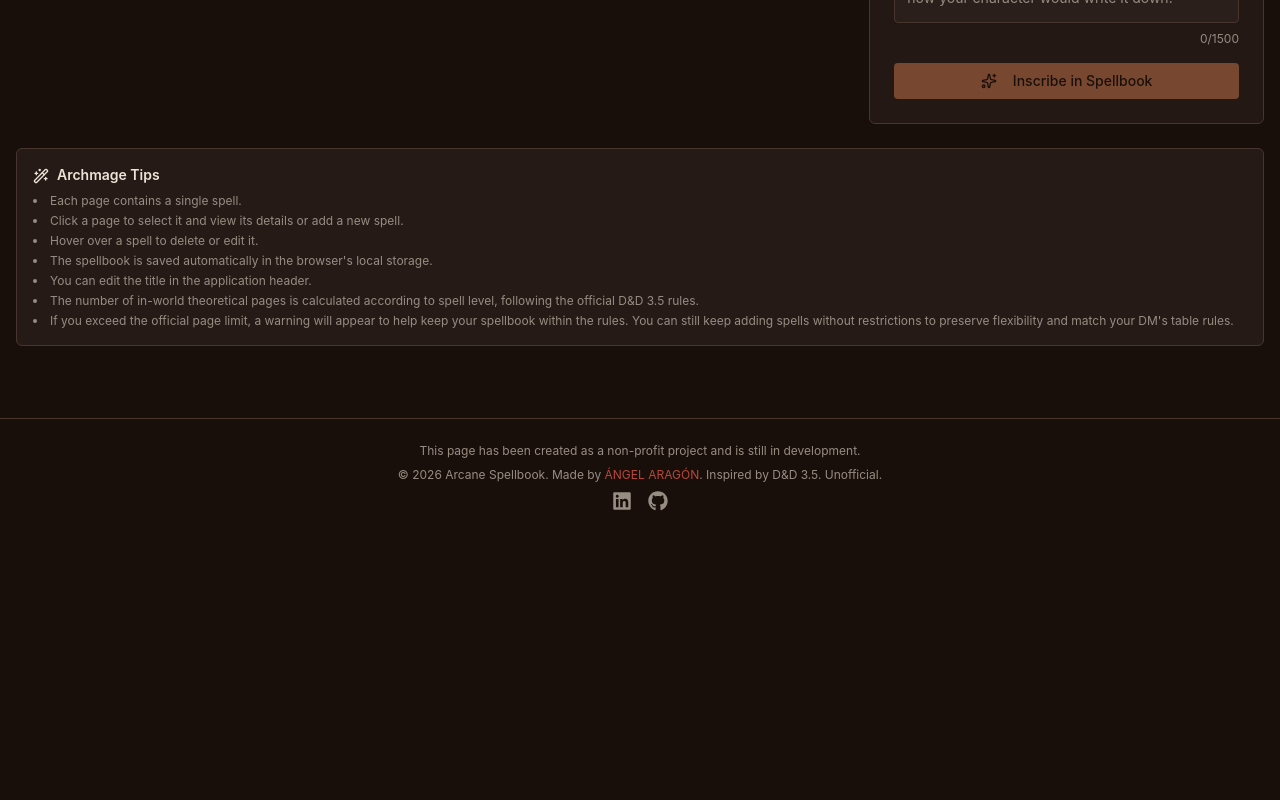
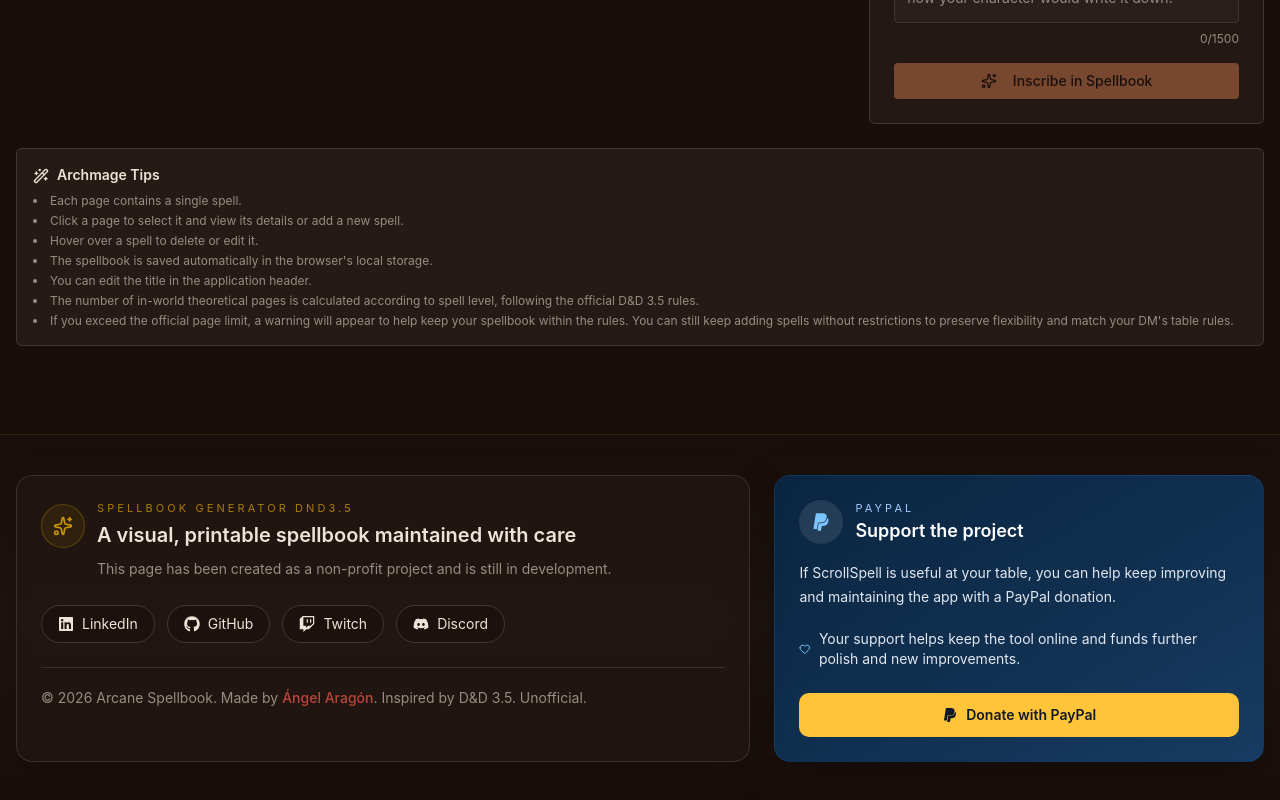
Before and after one commit to Algol95/ScrollSpell-DnD3.5, a React (Vite) app: page / in a window 1280 px wide. Shown: the part 841-1641 px from the top of the page. Before the commit the page ends 1380 px from the top, so only its background shows below. Built offline with nearby package versions, Linux system fonts and the light colour scheme; a web font is replaced by a local one.

Commit message:
feat: rediseñar el componente Footer con nuevos estilos y enlaces a redes sociales; agregar soporte para donaciones a través de PayPal y actualizar traducciones en los archivos de localización

```diff
--- a/src/components/Footer.tsx
+++ b/src/components/Footer.tsx
@@ -1,53 +1,154 @@
-import { FaGithub, FaLinkedin, FaGlobe } from "react-icons/fa";
+import { Heart, Sparkles } from "lucide-react";
+import {
+  FaDiscord,
+  FaGithub,
+  FaGlobe,
+  FaLinkedin,
+  FaPaypal,
+  FaTwitch,
+} from "react-icons/fa";
 import { useTranslation } from "../i18n-utils";
+
+const PAYPAL_DONATION_URL =
+  "https://www.paypal.com/donate/?hosted_button_id=QJN5GC68D6S2C";
 
 export function Footer() {
   const { messages } = useTranslation();
+  const hasPaypalLink = PAYPAL_DONATION_URL.trim().length > 0;
 
   return (
-    <footer className="w-full py-6 mt-10 text-center text-xs text-muted-foreground border-t border-border bg-background/80 flex flex-col items-center gap-2">
-      <p>{messages.footer.disclaimer}</p>
-      <p>
-        &copy; {new Date().getFullYear()} {messages.header.defaultTitle}.{" "}
-        {messages.footer.madeByPrefix}{" "}
+    <footer className="mt-14 border-t border-gold/15 bg-linear-to-b from-background via-card/60 to-background">
+      <div className="max-w-7xl mx-auto px-4 py-10">
+        <div className="grid gap-6 lg:grid-cols-[minmax(0,1.2fr)_minmax(320px,0.8fr)] lg:items-stretch">
+          <section className="rounded-2xl border border-border/80 bg-card/70 backdrop-blur-sm p-6 shadow-[0_12px_40px_rgba(0,0,0,0.18)]">
+            <div className="flex items-start gap-3">
+              <div className="mt-1 flex h-11 w-11 shrink-0 items-center justify-center rounded-full border border-gold/30 bg-gold/10 text-gold">
+                <Sparkles className="h-5 w-5" />
+              </div>
+              <div className="min-w-0">
+                <p className="text-[11px] uppercase tracking-[0.28em] text-gold/80">
+                  {messages.meta.appName}
+                </p>
+                <h3 className="mt-1 text-lg font-semibold text-foreground sm:text-xl">
+                  {messages.footer.projectTitle}
+                </h3>
+                <p className="mt-2 max-w-2xl text-sm leading-6 text-muted-foreground">
+                  {messages.footer.disclaimer}
+                </p>
+              </div>
+            </div>
+
+            <div className="mt-6 flex flex-wrap items-center gap-3">
               <a
                 href="https://www.linkedin.com/in/angel-dev-aragon"
                 target="_blank"
                 rel="noopener noreferrer"
-          className="hover:text-gold transition-colors text-accent uppercase"
+                className="inline-flex items-center gap-2 rounded-full border border-border bg-background/60 px-4 py-2 text-sm text-foreground transition hover:border-gold/40 hover:text-gold"
+                aria-label={messages.footer.linkedin}
+              >
+                <FaLinkedin className="h-4 w-4" />
+                <span>{messages.footer.linkedin}</span>
+              </a>
+              <a
+                href="https://github.com/Algol95"
+                target="_blank"
+                rel="noopener noreferrer"
+                className="inline-flex items-center gap-2 rounded-full border border-border bg-background/60 px-4 py-2 text-sm text-foreground transition hover:border-gold/40 hover:text-gold"
+                aria-label={messages.footer.github}
+              >
+                <FaGithub className="h-4 w-4" />
+                <span>{messages.footer.github}</span>
+              </a>
+              <a
+                href="https://www.twitch.tv/gayspervt"
+                target="_blank"
+                rel="noopener noreferrer"
+                className="inline-flex items-center gap-2 rounded-full border border-border bg-background/60 px-4 py-2 text-sm text-foreground transition hover:border-gold/40 hover:text-gold"
+                aria-label={messages.footer.twitch}
+              >
+                <FaTwitch className="h-4 w-4" />
+                <span>{messages.footer.twitch}</span>
+              </a>
+              <a
+                href="https://discord.gg/a4pFwRxcPx"
+                target="_blank"
+                rel="noopener noreferrer"
+                className="inline-flex items-center gap-2 rounded-full border border-border bg-background/60 px-4 py-2 text-sm text-foreground transition hover:border-gold/40 hover:text-gold"
+                aria-label={messages.footer.discord}
+              >
+                <FaDiscord className="h-4 w-4" />
+                <span>{messages.footer.discord}</span>
+              </a>
+              <a
+                href="#"
+                target="_blank"
+                rel="noopener noreferrer"
+                className="hidden items-center gap-2 rounded-full border border-border bg-background/60 px-4 py-2 text-sm text-foreground transition hover:border-gold/40 hover:text-gold"
+                aria-label={messages.footer.portfolio}
+              >
+                <FaGlobe className="h-4 w-4" />
+                <span>{messages.footer.portfolio}</span>
+              </a>
+            </div>
+
+            <div className="mt-6 border-t border-border/80 pt-5 text-sm text-muted-foreground">
+              <p>
+                &copy; {new Date().getFullYear()} {messages.header.defaultTitle}
+                . {messages.footer.madeByPrefix}{" "}
+                <a
+                  href="https://www.linkedin.com/in/angel-dev-aragon"
+                  target="_blank"
+                  rel="noopener noreferrer"
+                  className="font-medium text-accent transition hover:text-gold"
                 >
                   Ángel Aragón
                 </a>
                 . {messages.footer.inspiredBy}
               </p>
-      <div className="flex items-center gap-4 justify-center mb-1">
+            </div>
+          </section>
+
+          <aside className="rounded-2xl border border-[#1b4f9c]/25 bg-linear-to-br from-[#0a2540] via-[#102f4f] to-[#183b63] p-6 text-white shadow-[0_14px_45px_rgba(0,0,0,0.25)]">
+            <div className="flex items-center gap-3">
+              <div className="flex h-11 w-11 items-center justify-center rounded-full bg-white/10 text-[#7cc5ff]">
+                <FaPaypal className="h-5 w-5" />
+              </div>
+              <div>
+                <p className="text-[11px] uppercase tracking-[0.28em] text-[#9fcbff]">
+                  PayPal
+                </p>
+                <h3 className="text-lg font-semibold">
+                  {messages.footer.donateTitle}
+                </h3>
+              </div>
+            </div>
+
+            <p className="mt-4 text-sm leading-6 text-slate-200">
+              {messages.footer.donateDescription}
+            </p>
+
+            <div className="mt-5 flex items-center gap-2 text-sm text-slate-200">
+              <Heart className="h-4 w-4 text-[#7cc5ff]" />
+              <span>{messages.footer.donateHint}</span>
+            </div>
+
+            {hasPaypalLink ? (
               <a
-          href="https://www.linkedin.com/in/angel-dev-aragon"
+                href={PAYPAL_DONATION_URL}
                 target="_blank"
                 rel="noopener noreferrer"
-          className="hover:text-gold transition-colors"
-          aria-label={messages.footer.linkedin}
+                className="mt-6 inline-flex w-full items-center justify-center gap-2 rounded-xl bg-[#ffc439] px-4 py-3 text-sm font-semibold text-[#111827] transition hover:bg-[#ffcf5a]"
               >
-          <FaLinkedin className="h-5 w-5" />
+                <FaPaypal className="h-4 w-4" />
+                <span>{messages.footer.donateAction}</span>
               </a>
-        <a
-          href="https://github.com/Algol95"
-          target="_blank"
-          rel="noopener noreferrer"
-          className="hover:text-gold transition-colors"
-          aria-label={messages.footer.github}
-        >
-          <FaGithub className="h-5 w-5" />
-        </a>
-        <a
-          href="#"
-          target="_blank"
-          rel="noopener noreferrer"
-          className="hover:text-gold transition-colors hidden"
-          aria-label={messages.footer.portfolio}
-        >
-          <FaGlobe className="h-5 w-5" />
-        </a>
+            ) : (
+              <div className="mt-6 rounded-xl border border-white/15 bg-white/8 px-4 py-3 text-sm text-slate-200">
+                {messages.footer.donatePending}
+              </div>
+            )}
+          </aside>
+        </div>
       </div>
     </footer>
   );
--- a/src/components/ui/Button.tsx
+++ b/src/components/ui/Button.tsx
@@ -50,9 +50,6 @@ export interface ButtonProps
  * Componente Button que utiliza las variantes definidas en buttonVariants para renderizar un botón estilizado con Tailwind CSS.
  */
 export function Button({ className, variant, size, ...props }: ButtonProps) {
-  React.useEffect(() => {
-    console.log("[Button] Renderizado con props:", { ...props, variant, size });
-  }, []);
   return (
     <button
       type="button"
--- a/src/locales/en.json
+++ b/src/locales/en.json
@@ -75,12 +75,20 @@
     "wizardNotes": "Wizard Notes"
   },
   "footer": {
+    "projectTitle": "A visual, printable spellbook maintained with care",
     "disclaimer": "This page has been created as a non-profit project and is still in development.",
     "madeByPrefix": "Made by",
     "inspiredBy": "Inspired by D&D 3.5. Unofficial.",
     "linkedin": "LinkedIn",
     "github": "GitHub",
-    "portfolio": "Portfolio"
+    "twitch": "Twitch",
+    "discord": "Discord",
+    "portfolio": "Portfolio",
+    "donateTitle": "Support the project",
+    "donateDescription": "If ScrollSpell is useful at your table, you can help keep improving and maintaining the app with a PayPal donation.",
+    "donateHint": "Your support helps keep the tool online and funds further polish and new improvements.",
+    "donateAction": "Donate with PayPal",
+    "donatePending": "Add your real PayPal link in Footer.tsx to enable the donation button."
   },
   "tips": {
     "title": "Archmage Tips",
--- a/src/locales/es.json
+++ b/src/locales/es.json
@@ -75,12 +75,20 @@
     "wizardNotes": "Notas del Mago"
   },
   "footer": {
+    "projectTitle": "Un grimorio visual, imprimible y mantenido con cuidado",
     "disclaimer": "La página ha sido elaborada sin ánimo de lucro y continúa en fase de desarrollo.",
     "madeByPrefix": "Hecho por",
     "inspiredBy": "Inspirado en D&D 3.5. No oficial.",
     "linkedin": "LinkedIn",
     "github": "GitHub",
-    "portfolio": "Portfolio"
+    "twitch": "Twitch",
+    "discord": "Discord",
+    "portfolio": "Portfolio",
+    "donateTitle": "Apoya el proyecto",
+    "donateDescription": "Si ScrollSpell te resulta útil en tus partidas, puedes ayudar a mantener y mejorar la aplicación con una donación por PayPal.",
+    "donateHint": "Tu apoyo ayuda a seguir iterando la herramienta, pulir detalles y mantenerla online.",
+    "donateAction": "Donar con PayPal",
+    "donatePending": "Añade tu enlace real de PayPal en Footer.tsx para activar el botón de donación."
   },
   "tips": {
     "title": "Consejos del Archimago",
```
Lines whose indentation alone changed are shown as unchanged.
